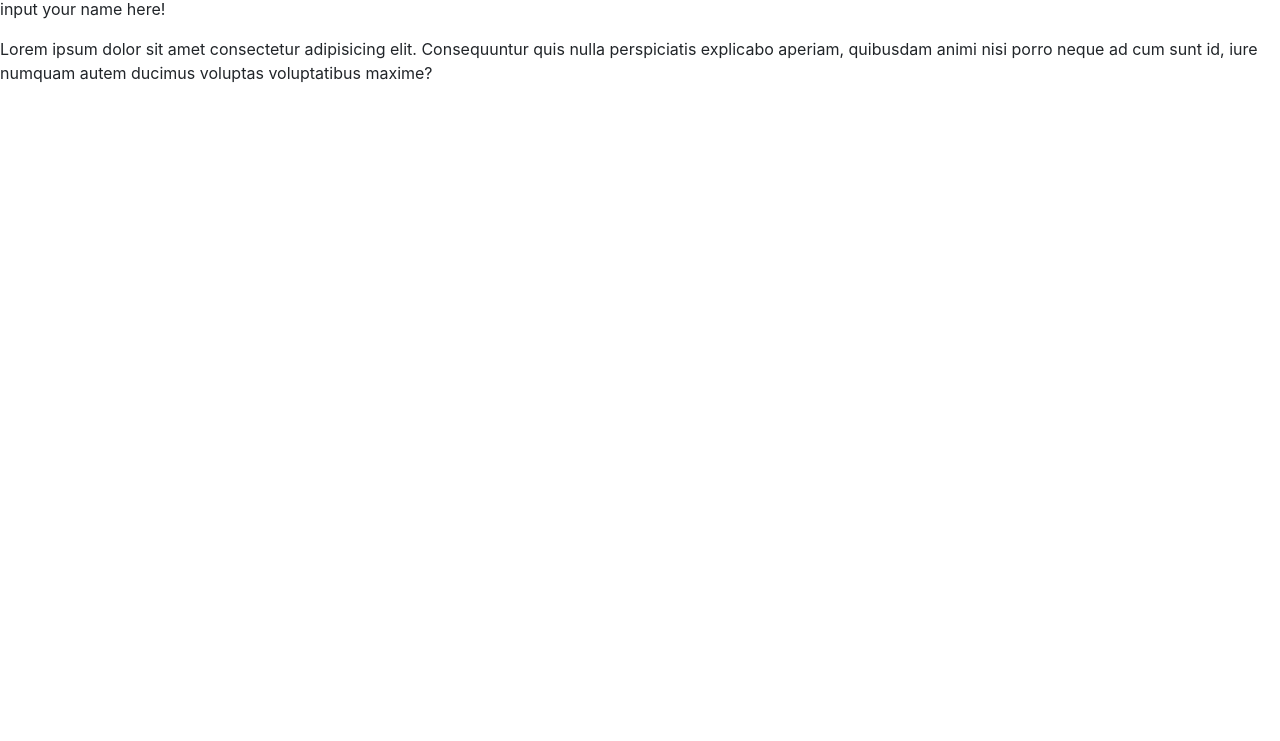
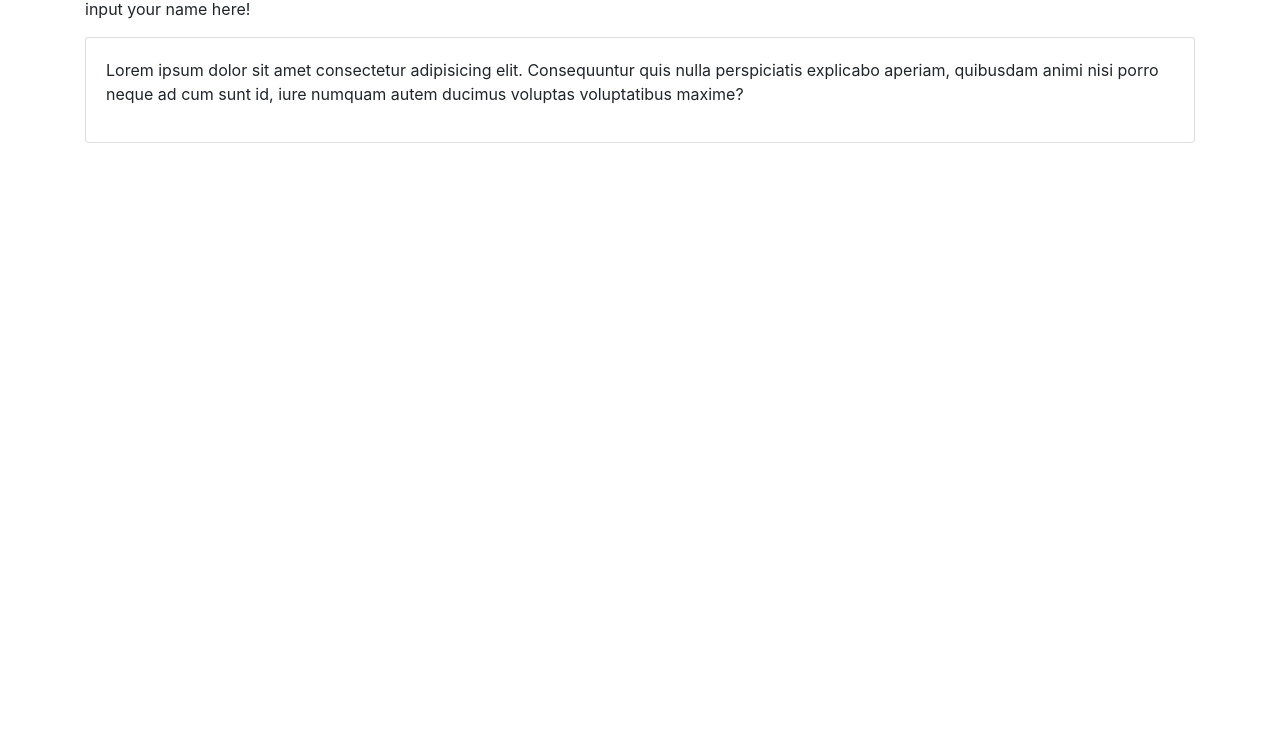
Before and after one commit to chonnessey/form-letter, a plain HTML site: page index.html in a window 1280 px wide. Shown: the part 59-800 px from the top of the page. Drawn offline with Linux system fonts and the light colour scheme.

Commit message:
add div class container and card, card-body
co-authored-by: Brent Hubbard (hubbardbrent@hotmail.com)

```diff
--- a/index.html
+++ b/index.html
@@ -8,10 +8,15 @@
   <title>Form Letter</title>
 </head>
 <body>
-  <h1>Form letter</h1>
-  <p>input your name here!</p>
-
-  <p>Lorem ipsum dolor sit amet consectetur adipisicing elit. Consequuntur quis nulla perspiciatis explicabo aperiam, quibusdam animi nisi porro neque ad cum sunt id, iure numquam autem ducimus voluptas voluptatibus maxime?</p>
+  <div class="container">
+    <h1>Form letter</h1>
+    <p id="namehere">input your name here!</p>
+    <div class="card">
+      <div class="card-body">
+        <p id="show">Lorem ipsum dolor sit amet consectetur adipisicing elit. Consequuntur quis nulla perspiciatis explicabo aperiam, quibusdam animi nisi porro neque ad cum sunt id, iure numquam autem ducimus voluptas voluptatibus maxime?</p>
+      </div>
+    </div>
+  </div>
 
 </body>
 </html>
```
